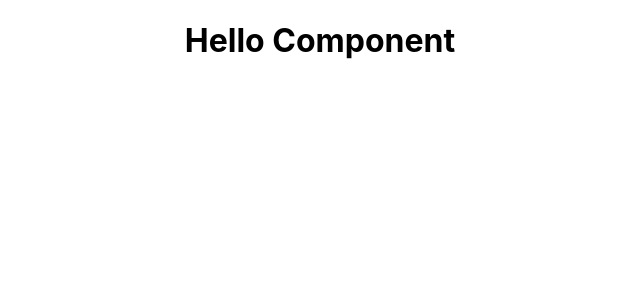
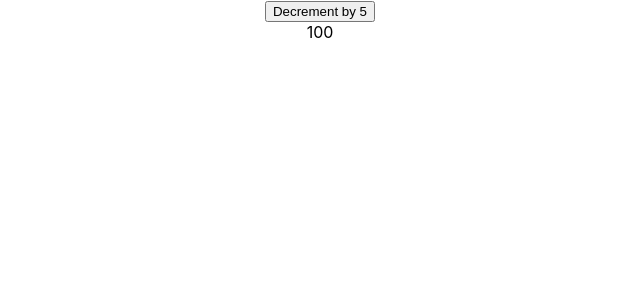
Before and after one commit to arslanahmad656/ReactJSLearning, a React (Create React App) app in the folder Revisited/my-app/: page / in a window 1280 px wide. Shown: the top 300 px of the page, without its empty margins (320-960 px from the left). Built offline with nearby package versions, Linux system fonts and the light colour scheme.

Commit message:
Added incrementor component

```diff
--- a/Revisited/my-app/src/App.js
+++ b/Revisited/my-app/src/App.js
@@ -1,11 +1,16 @@
 import logo from './logo.svg';
 import './App.css';
 import FirstComponent from './components/first';
+import Incrementor from './components/click-counter/Incrementor';
 
 function App() {
   return (
     <div className="App">
-      <FirstComponent />
+      {/* <FirstComponent /> */}
+      <Incrementor initialValue={100}
+        message={"Decrement by 5"}
+        step={-5}
+      />
     </div>
   );
 }
--- /dev/null
+++ b/Revisited/my-app/src/components/click-counter/Button.jsx
@@ -0,0 +1,11 @@
+import React from 'react'
+
+function Button(props) {
+    return (
+        <button onClick={props.clickHandler}>
+            {props.message}
+        </button>
+    )
+}
+
+export default Button
--- /dev/null
+++ b/Revisited/my-app/src/components/click-counter/Display.jsx
@@ -0,0 +1,11 @@
+import React from 'react'
+
+function Display({message}) {
+    return (
+        <div>
+            {message}
+        </div>
+    )
+}
+
+export default Display
--- /dev/null
+++ b/Revisited/my-app/src/components/click-counter/Incrementor.jsx
@@ -0,0 +1,19 @@
+import React, { useState } from 'react'
+import Button from './Button';
+import Display from './Display';
+
+function Incrementor({step, initialValue, message}) {
+    const [counter, setCounter] = useState(initialValue);
+    const incrementor = () => setCounter(counter + step);
+    return (
+        <>
+            <Button message={message}
+                clickHandler={incrementor}
+            />
+
+            <Display message={counter} />
+        </>
+    )
+}
+
+export default Incrementor
--- a/Revisited/my-app/src/components/first.js
+++ b/Revisited/my-app/src/components/first.js
@@ -1,9 +1,14 @@
-import React, { Component } from 'react'
+import React, { useState } from 'react'
 
-class FirstComponent extends Component {
-    render() {
-        return (<h1>Hello Component</h1>)
-    }
+function FirstComponent() {
+    const [counter, setCounter] = useState(0);
+
+    const handleClick = () => setCounter(counter + 1);
+    return (
+        <button onClick={handleClick}>
+            Clicked {counter} time(s)
+        </button>
+    )
 }
 
 export default FirstComponent
```
